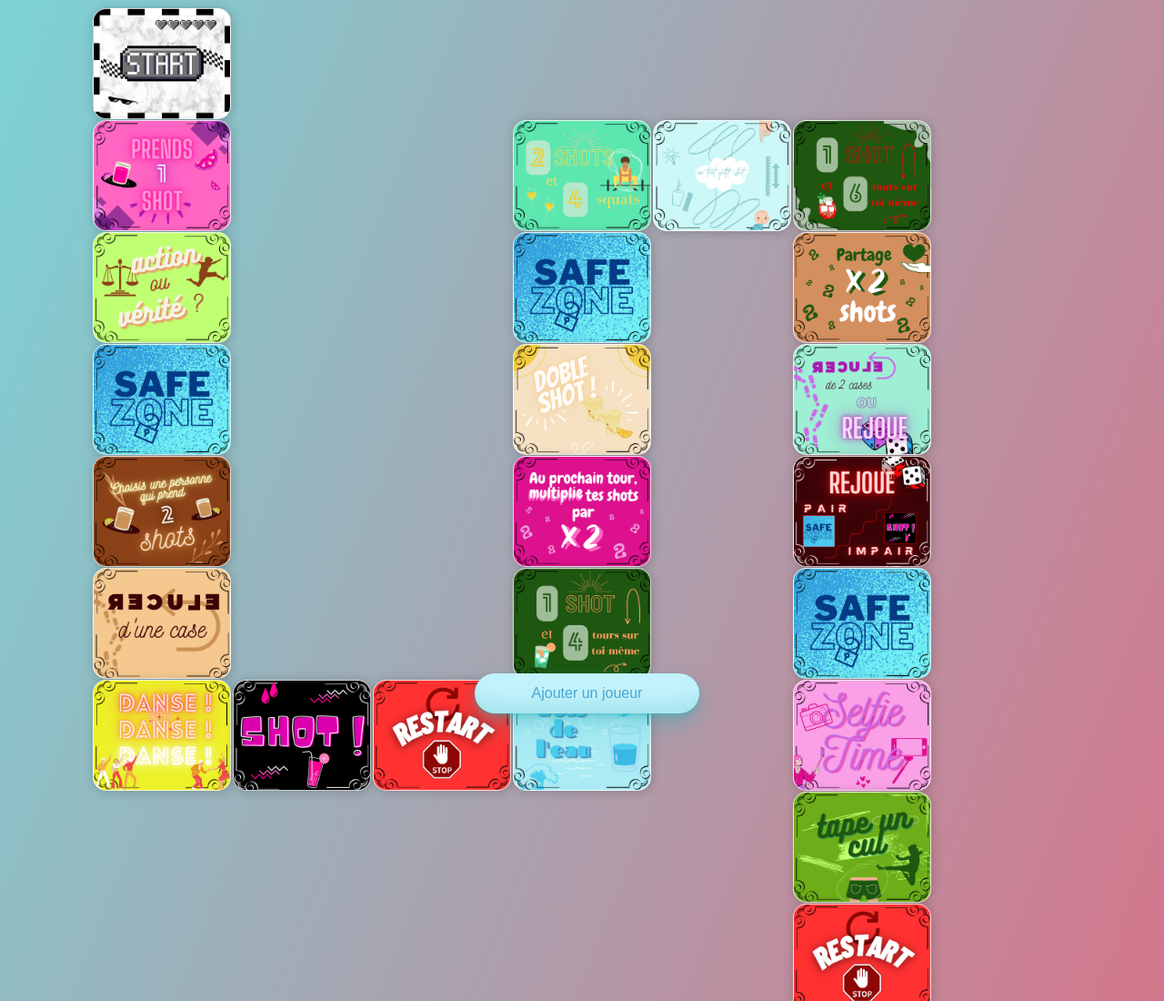
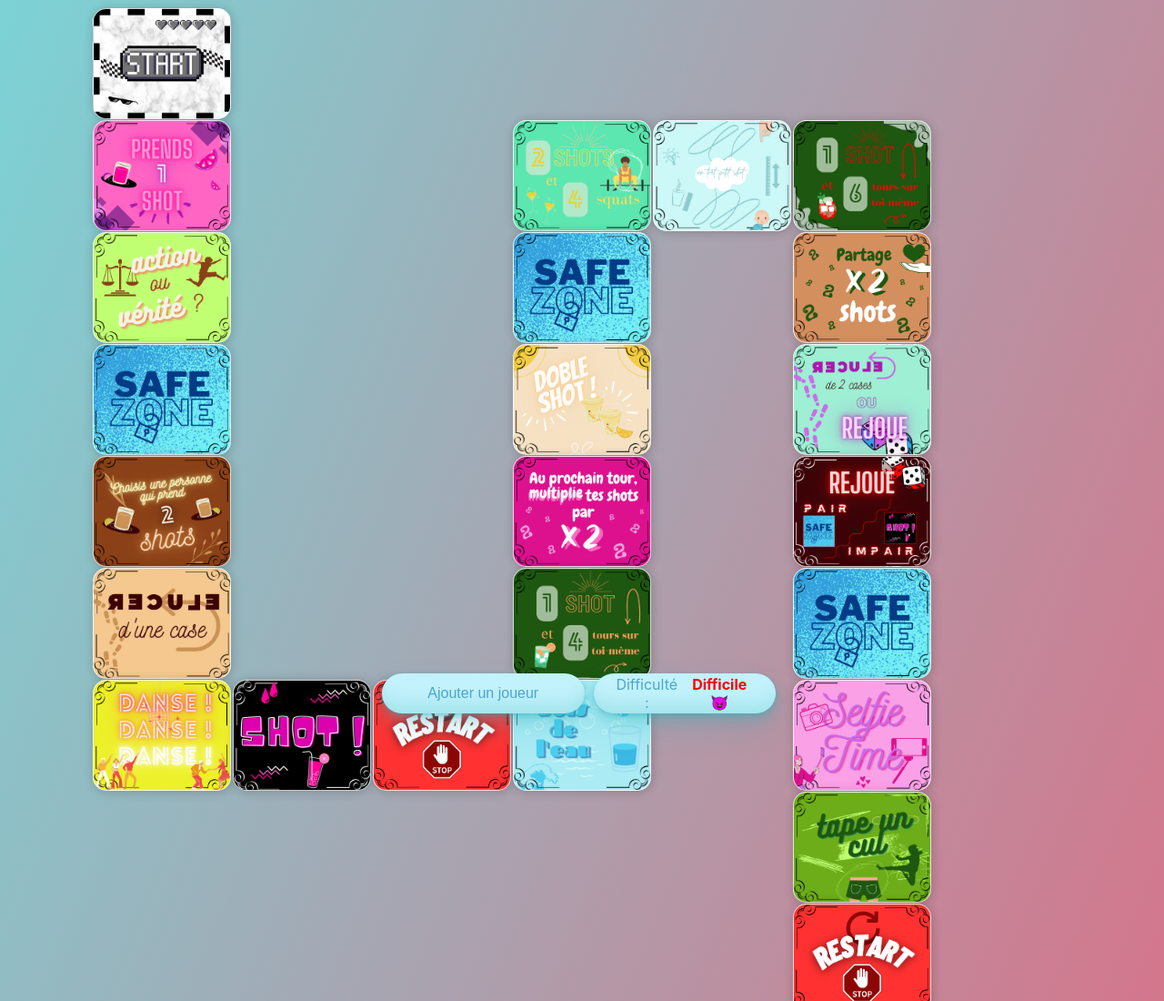
Before and after one commit to Dytex/Jeu-de-l-oie, a plain HTML site: page Projet top secret/index.html in a window 1280 px wide. Shown: the top 1100 px of the page at 91% size. Drawn offline with Linux system fonts and the light colour scheme.

Commit message:
New functionnalities
Fix du dé pour un lancé identique au précédent
Ajout du modificateur de difficulté

```diff
--- a/Projet top secret/index.html
+++ b/Projet top secret/index.html
@@ -74,7 +74,11 @@
     <div class="form action">
         <div class="description short-text" id="choice"></div>
     </div>
-    <input class="button-33 " id="addPlayer" type="submit " onclick="displayCreatePlayerPopup() " value="Ajouter un joueur" readonly>
+    <div id="addPlayer">
+        <input class="button-33 " type="submit " onclick="displayCreatePlayerPopup() " value="Ajouter un joueur" readonly>
+        <span class="button-33" id="difficulty" onclick="changeDifficulty()">Difficulté : <span id="gameDifficulty">Difficile 😈</span></span>
+    </div>
+
     <div class="board">
         <div class="row">
             <div class="tile special-tooltip" id="0" style="background-image: url('./img/1.png'); background-size: cover;" data-tooltip="Personne ici">
--- a/Projet top secret/script.js
+++ b/Projet top secret/script.js
@@ -20,6 +20,21 @@ function hexToRgb(hex) {
         g: parseInt(result[2], 16),
         b: parseInt(result[3], 16)
     } : null;
+}
+
+function changeDifficulty() {
+    if (gameDifficulty == 'hard') {
+        gameDifficulty = 'easy';
+        difficultyText = document.getElementById('gameDifficulty');
+        difficultyText.innerHTML = 'Facile 😇';
+        difficultyText.style.color = 'blue';
+    } else {
+        gameDifficulty = 'hard';
+        difficultyText = document.getElementById('gameDifficulty');
+        difficultyText.innerHTML = 'Difficile 😈';
+        difficultyText.style.color = 'red';
+    }
+    console.log('Difficulty changed to : ' + gameDifficulty);
 }
 
 function createPlayer() {
@@ -182,14 +197,17 @@ function rollDice(turnNotPlayed, actionNb) {
     var diceOne = Math.floor((Math.random() * 6) + 1);
     var elDiceOne = document.getElementById('dice1');
 
-    console.log('Dice One: ' + diceOne);
+    if (elDiceOne.className == 'dice dice-one show-' + diceOne) {
+        // faire un roll intermédiaire
+        newDiceOne = (diceOne + 1) % 6;
+        elDiceOne.className = 'dice dice-one show-' + newDiceOne;
+        setTimeout(() => {
+            elDiceOne.className = 'dice dice-one show-' + diceOne;
+        }, 250);
+    } else {
+        elDiceOne.className = 'dice dice-one show-' + diceOne;
+    }
 
-    for (var i = 1; i <= 6; i++) {
-        elDiceOne.classList.remove('show-' + i);
-        if (diceOne === i) {
-            elDiceOne.classList.add('show-' + i);
-        }
-    }
 
     var bouton = document.getElementById('boutonLance');
     bouton.disabled = true;
--- a/Projet top secret/style.css
+++ b/Projet top secret/style.css
@@ -110,8 +110,23 @@ body {
 #addPlayer {
     position: fixed;
     left: 50%;
-    margin-left: -118px;
+    margin-left: -225.5px;
     bottom: 2%;
+    z-index: 10;
+    display: grid;
+    grid-template-columns: 50% 50%;
+}
+
+#difficulty {
+    width: 160px;
+    display: inline-flex;
+    align-items: center;
+    justify-content: space-evenly;
+}
+
+#gameDifficulty {
+    color: red;
+    font-weight: bold;
 }
 
 .button-33:hover {
```
